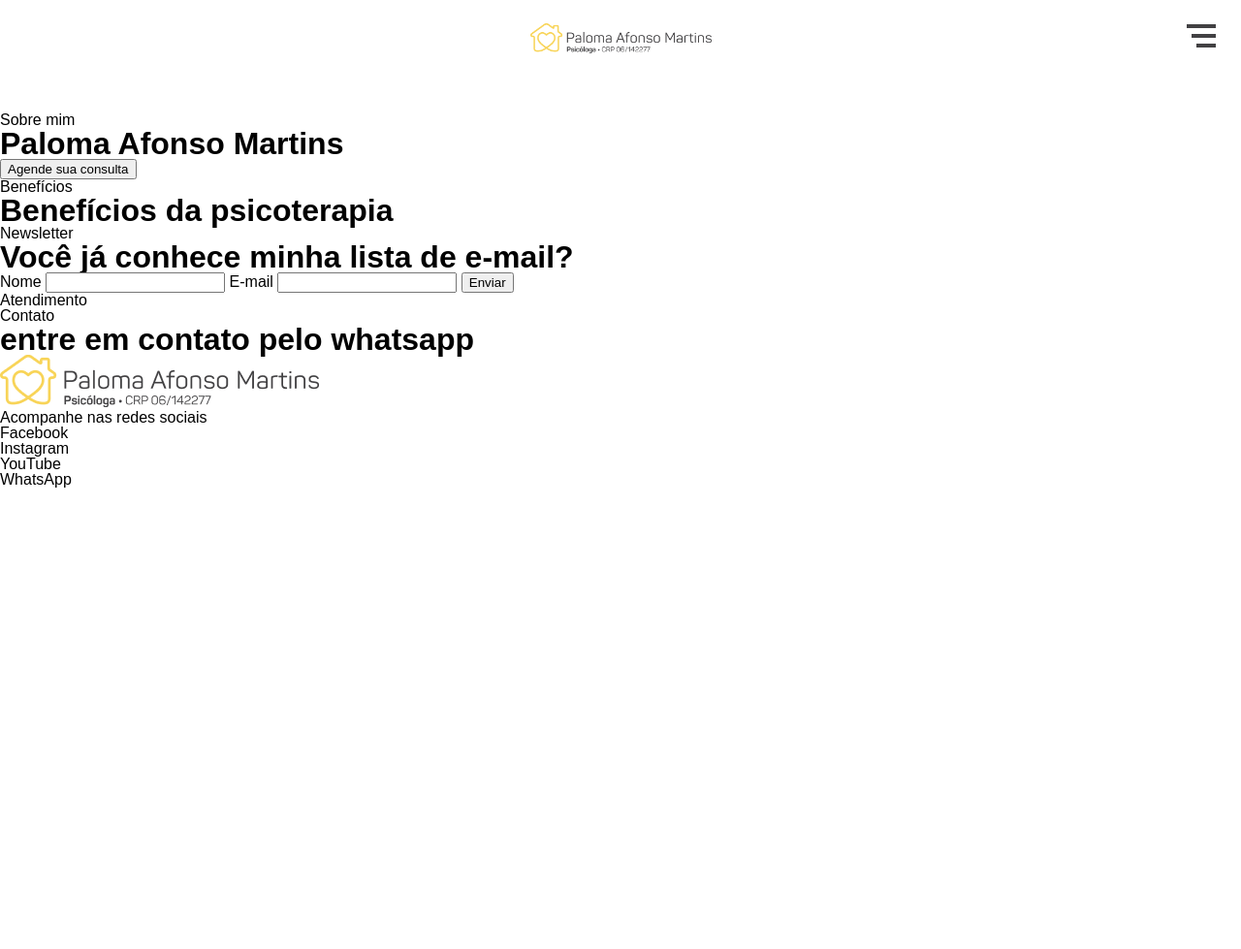
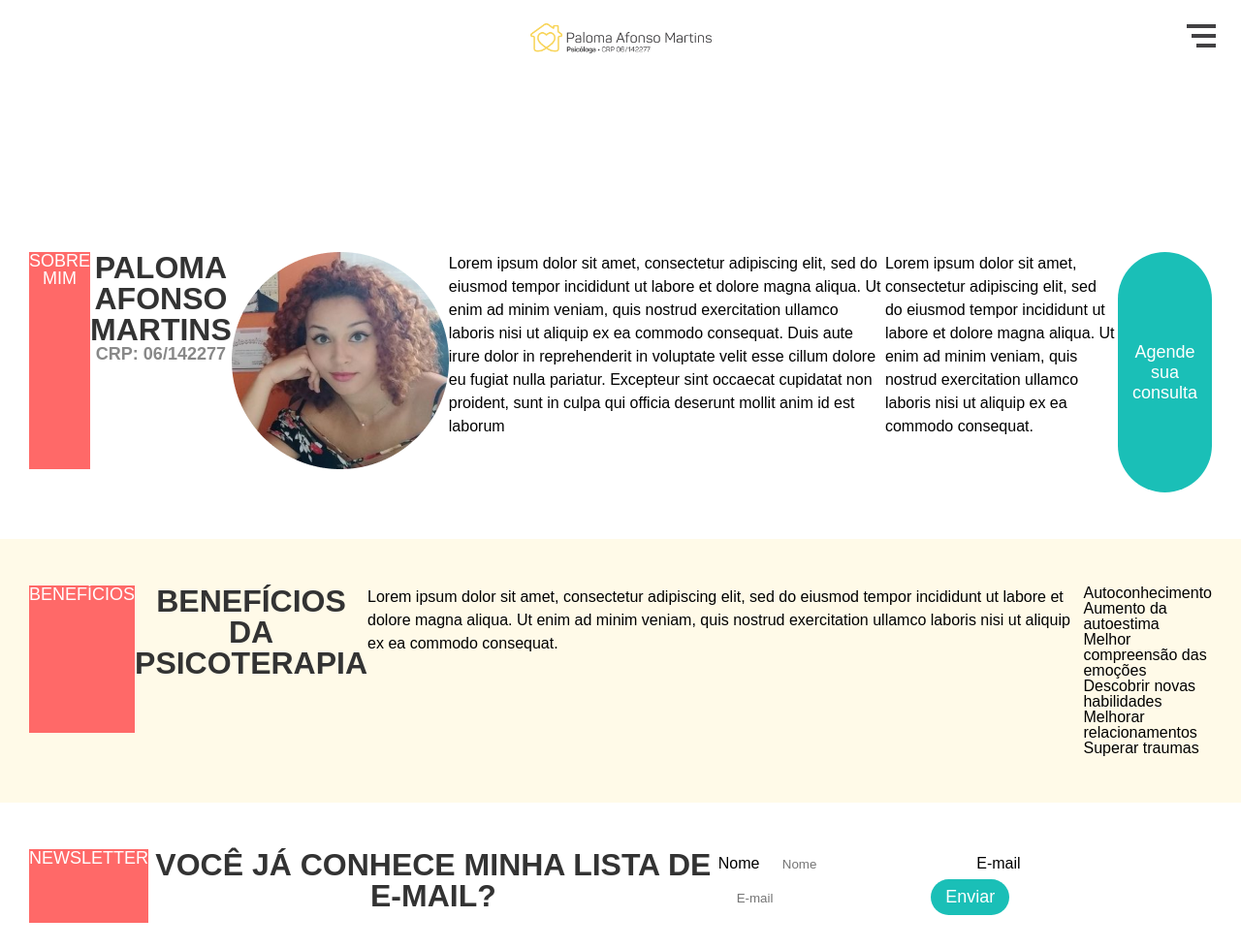
Before and after one commit to diandraleao/psipaloma, a website built with webpack: page src/index.html in a window 1280 px wide. Shown: the top 979 px of the page at 97% size. Before the commit the page ends 800 px from the top, so only its background shows below. Built offline with nearby package versions, Linux system fonts and the light colour scheme.

Commit message:
sobre e ajustes de conteudo

```diff
--- a/src/assets/css/_button.scss
+++ /dev/null
@@ -1,6 +0,0 @@
-.button {
-	background-color: $azul;
-	color: $branco;
-	border: none;
-	border-radius: 60px;
-}
--- /dev/null
+++ b/src/assets/css/_form.scss
@@ -0,0 +1,17 @@
+.button {
+	background-color: $azul;
+	color: $branco;
+	border: none;
+	border-radius: 60px;
+	padding: 8px 15px;
+	font-size: $font-sm;
+	font-family: 'Raleway', sans-serif;
+}
+
+.input {
+	border: none;
+	border-radius: 60px;
+	background-color: $branco;
+	color: $cinza-escuro;
+	padding: 8px 19px;
+}
--- a/src/assets/css/_header.scss
+++ b/src/assets/css/_header.scss
@@ -67,6 +67,7 @@ header {
 		.social {
 			display: flex;
 			justify-content: center;
+			margin-top: 20vh;
 			&-item {
 				&:not(:last-of-type) {
 					margin-right: 16px;
--- a/src/assets/css/main.scss
+++ b/src/assets/css/main.scss
@@ -1,10 +1,11 @@
 @import 'reset',
 		'_config',
 		'_header',
-		'_button';
+		'_form';
 
 body {
 	background-color: $branco;
+	font-family: 'Raleway', sans-serif;
 }
 
 main {
@@ -30,3 +31,54 @@ main {
 
 	}
 }
+
+section {
+	padding: $space-stack-lg 0;
+
+	.head-title {
+		color: $branco;
+		background-color: $rosa;
+		text-align: center;
+		text-transform: uppercase;
+		font-size: $font-sm;
+		margin-bottom: $space-stack-sm;
+	}
+
+	.main-title {
+		font-weight: 600;
+		text-transform: uppercase;
+		font-size: $font-lg;
+		color: $cinza-escuro;
+		text-align: center;
+		margin-bottom: $space-stack-md;
+		small {
+			font-size: $font-sm;
+			color: #888;
+			text-align: center;
+			margin-bottom: $space-stack-md;
+			display: block;
+		}
+	}
+	.description {
+		font-size: $font-xs;
+		line-height: 150%;
+		margin-bottom: 16px;
+	}
+
+
+	&.about {
+		.profile {
+			margin: 0 auto;
+			display: block;
+			margin-bottom: $space-stack-sm;
+		}
+		.button {
+			margin: 0 auto;
+			display: block;
+		}
+	}
+
+	&.benefits {
+		background-color: #FFFAE8;
+	}
+}
--- a/src/index.html
+++ b/src/index.html
@@ -36,16 +36,16 @@
 
             <ul class="social">
                 <li class="social-item">
-                    <a href="#"><img src="./assets/img/facebook.svg" alt=""></a>
+                    <a href="#"><img src="./assets/img/facebook.svg" alt="Facebook - Psicóloga Paloma Afonso Martins"></a>
                 </li>
                 <li class="social-item">
-                    <a href="#"><img src="./assets/img/instagram.svg" alt=""></a>
+                    <a href="#"><img src="./assets/img/instagram.svg" alt="Instagram - Psicóloga Paloma Afonso Martins"></a>
                 </li>
                 <li class="social-item">
-                    <a href="#"><img src="./assets/img/youtube.svg" alt=""></a>
+                    <a href="#"><img src="./assets/img/youtube.svg" alt="YouTube - Psicóloga Paloma Afonso Martins"></a>
                 </li>
                 <li class="social-item">
-                    <a href="#"><img src="./assets/img/whatsapp.svg" alt=""></a>
+                    <a href="#"><img src="./assets/img/whatsapp.svg" alt="WhatsApp - Psicóloga Paloma Afonso Martins"></a>
                 </li>
             </ul>
 
@@ -56,50 +56,70 @@
                 <img src="" alt="" class="">
             </section>
 
-            <section class="about">
+            <section class="about" id="about">
+                <div class="container">
                     <p class="head-title">Sobre mim</p>
-                <h2 class="main-title">Paloma Afonso Martins</h2>
-                <p class="description"></p>
+                    <h2 class="main-title">Paloma Afonso Martins <small>CRP: 06/142277</small></h2>
+                    <img src="./assets/img/paloma.png" alt="Psicóloga Paloma Afonso Martins CRP: 06/142277" class="profile">
+                    <p class="description">Lorem ipsum dolor sit amet, consectetur adipiscing elit, sed do eiusmod tempor incididunt ut labore et dolore magna aliqua. Ut enim ad minim veniam, quis nostrud exercitation ullamco laboris nisi ut aliquip ex ea commodo consequat. Duis aute irure dolor in reprehenderit in voluptate velit esse cillum dolore eu fugiat nulla pariatur. Excepteur sint occaecat cupidatat non proident, sunt in culpa qui officia deserunt mollit anim id est laborum</p>
+                    <p class="description">Lorem ipsum dolor sit amet, consectetur adipiscing elit, sed do eiusmod tempor incididunt ut labore et dolore magna aliqua. Ut enim ad minim veniam, quis nostrud exercitation ullamco laboris nisi ut aliquip ex ea commodo consequat.</p>
 
-                <button>Agende sua consulta</button>
+                    <button class="button">Agende sua consulta</button>
+                </div>
             </section>
 
-            <section class="benefits">
+            <section class="benefits" id="benefits">
+                <div class="container">
                     <p class="head-title">Benefícios</p>
                     <h2 class="main-title">Benefícios da psicoterapia</h2>
-                <p class="description"></p>
+                    <p class="description">Lorem ipsum dolor sit amet, consectetur adipiscing elit, sed do eiusmod tempor incididunt ut labore et dolore magna aliqua. Ut enim ad minim veniam, quis nostrud exercitation ullamco laboris nisi ut aliquip ex ea commodo consequat.</p>
 
+                    <ul class="benefits-list">
+                        <li class="benefits-list-item">Autoconhecimento</li>
+                        <li class="benefits-list-item">Aumento da autoestima</li>
+                        <li class="benefits-list-item">Melhor compreensão das emoções</li>
+                        <li class="benefits-list-item">Descobrir novas habilidades</li>
+                        <li class="benefits-list-item">Melhorar relacionamentos</li>
+                        <li class="benefits-list-item">Superar traumas</li>
+                    </ul>
+                </div>
             </section>
 
-            <section class="newsletter">
+            <section class="newsletter" id="newsletter">
+                <div class="container">
                     <p class="head-title">Newsletter</p>
                     <h2 class="main-title">Você já conhece minha lista de e-mail?</h2>
                     <p class="description"></p>
 
                     <form action="index_submit" method="get" accept-charset="utf-8">
                         <label>Nome
-                        <input type="text" name="" value="">
+                            <input type="text" name="" value="" class="input" placeholder="Nome">
                         </label>
                         <label>E-mail
-                        <input type="email" name="" value="">
+                            <input type="email" name="" value="" class="input" placeholder="E-mail">
                         </label>
-                    <button type="submit">Enviar</button>
+                        <button class="button" type="submit">Enviar</button>
                     </form>
+                </div>
 
             </section>
 
-            <section class="attendance">
+            <section class="attendance" id="attendance">
+                <div class="container">
                     <p class="head-title">Atendimento</p>
-                <h2 class="main-title"></h2>
-                <p class="description"></p>
+                    <h2 class="main-title">informações sobre atendimento</h2>
+                    <p class="description">Lorem ipsum dolor sit amet, consectetur adipiscing elit, sed do eiusmod tempor incididunt ut labore et dolore magna aliqua. Ut enim ad minim veniam, quis nostrud exercitation ullamco laboris nisi ut aliquip ex ea commodo consequat.</p>
+                </div>
 
             </section>
 
             <section class="instagram">
-                <!-- instagram plugin -->
+                <h2 class="main-title">Acompanhe no Instagram</h2>
+                <p class="description">@psicologapalomafonsomartins</p>
+                <!-- carrossel com 4 posts instagram -->
             </section>
 
-            <section class="contact">
+            <section class="contact" id="contact">
                 <p class="head-title">Contato</p>
                 <h2 class="main-title">entre em contato pelo whatsapp</h2>
                 <p class="description"></p>
```
Also changed, not shown: src/assets/img/paloma.png (added). Lines whose indentation alone changed are shown as unchanged.
